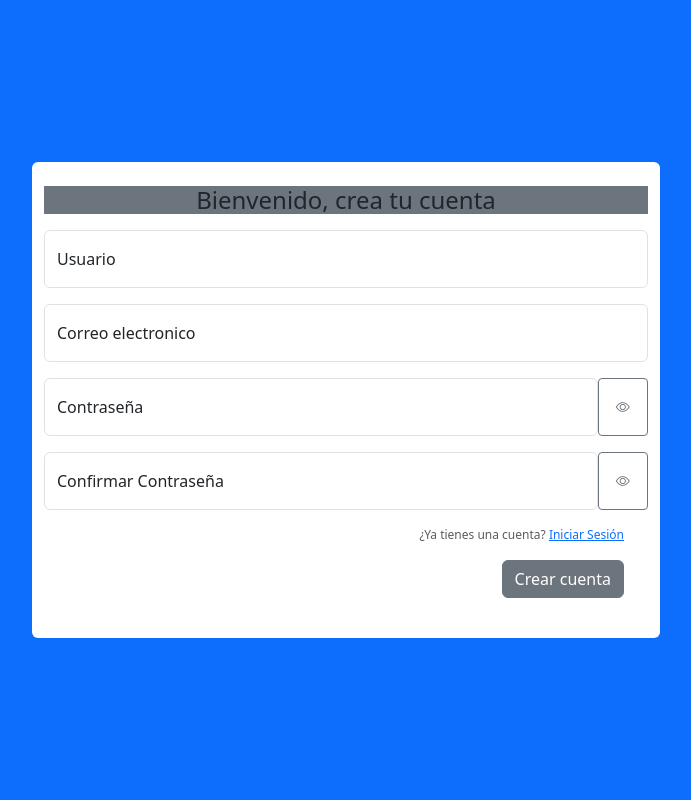
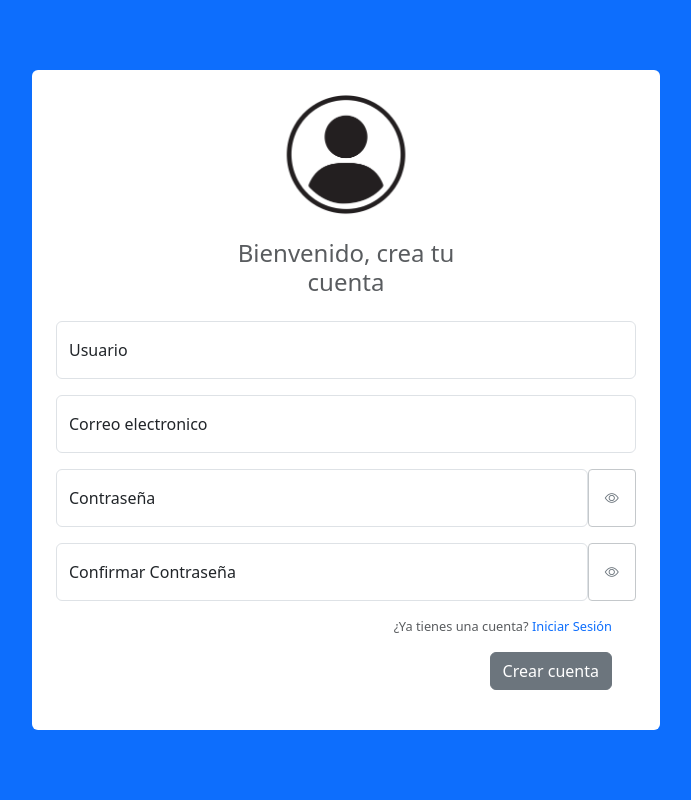
Before and after one commit to jss930/AvanceIngSoftware, a Django app: page /register/ in a window 1280 px wide. Shown: the whole page, without its empty margins (294-985 px from the left). Run offline with Django 5.2, Linux system fonts and the light colour scheme.

Commit message:
Style: terminar fronted de la pagina registro

```diff
--- a/web/templates/register.html
+++ b/web/templates/register.html
@@ -10,11 +10,17 @@
 <link
   rel="stylesheet"
   href="https://cdn.jsdelivr.net/npm/bootstrap-icons@1.11.3/font/bootstrap-icons.min.css" />
+{% load static %}
 
 <div class="container-fluid m-0 row bg-primary" style="min-height: 100%">
-  <main class="form-signin col-md-6 py-4 m-auto bg-white rounded">
-    <div class="container-fluid bg-secondary">
-      <h4 class="text-center mb-3">Bienvenido, crea tu cuenta</h4>
+  <main class="form-signin row col-md-6 py-4 m-auto bg-white rounded">
+    <div class="container-fluid col col-md-6">
+      <img
+        src="{% static 'images/user-icon.webp' %}"
+        class="img-fluid w-100 mx-auto d-block mb-4"
+        style="max-width: 200px"
+        alt="user-icon" />
+      <h4 class="text-center mb-4 text-muted">Bienvenido, crea tu cuenta</h4>
     </div>
     <form action="" method="post" id="registro-form" novalidate>
       <div class="form-floating mb-3">
@@ -38,29 +44,8 @@
         <label for="email">Correo electronico</label>
         <div class="invalid-feedback">Ingresa un correo válido.</div>
       </div>
-
-      {% comment %}
-      <div class="form-floating mb-3 position-relative">
-        <input
-          type="password"
-          class="form-control password-input"
-          id="password1"
-          placeholder="Contraseña"
-          required />
-        <label for="password1">Password</label>
-        <button
-          type="button"
-          class="position-absolute end-0 top-0 m-3 me-4 btn btn-outline-secondary btn-sm toggle-password">
-          <i class="bi bi-eye toggle-icon"></i>
-        </button>
-        <div class="invalid-feedback">
-          Ingresa una contraseña válido (tamaño >5).
-        </div>
-      </div>
-      {% endcomment %}
-
-      <div class="position-relative d-flex w-100">
-        <div class="form-floating mb-3 position-relative col-11">
+      <div class="position-relative mb-3">
+        <div class="form-floating position-relative col-11 d-flex w-100">
           <input
             type="password"
             class="form-control password-input"
@@ -68,19 +53,19 @@
             placeholder="Contraseña"
             required />
           <label for="password1">Contraseña</label>
-          <div class="invalid-feedback position-absolute">
-            Ingresa una contraseña válido (tamaño >5).
-          </div>
+          <button
+            type="button"
+            class="btn btn-outline-secondary btn-sm toggle-password col-1 border-secondary-subtle">
+            <i class="bi bi-eye toggle-icon"></i>
+          </button>
         </div>
-        <button
-          type="button"
-          class="btn btn-outline-secondary btn-sm toggle-password mb-3 col-1">
-          <i class="bi bi-eye toggle-icon"></i>
-        </button>
+        <div class="invalid-feedback">
+          Ingresa una contraseña válido (tamaño >5).
+        </div>
       </div>
 
-      <div class="position-relative d-flex w-100">
-        <div class="form-floating mb-3 position-relative col-11">
+      <div class="position-relative mb-3">
+        <div class="form-floating position-relative col-11 d-flex w-100">
           <input
             type="password"
             class="form-control password-input"
@@ -88,37 +73,22 @@
             placeholder="Confirmar contraseña"
             required />
           <label for="password2">Confirmar Contraseña</label>
-          <div class="invalid-feedback position-absolute">
-            Las contraseñas no coinciden.
-          </div>
+          <button
+            type="button"
+            class="btn btn-outline-secondary btn-sm toggle-password col-1 border-secondary-subtle">
+            <i class="bi bi-eye toggle-icon"></i>
+          </button>
         </div>
-        <button
-          type="button"
-          class="btn btn-outline-secondary btn-sm toggle-password mb-3 col-1">
-          <i class="bi bi-eye toggle-icon"></i>
-        </button>
+        <div class="invalid-feedback">Las contraseñas no coinciden.</div>
       </div>
 
-      {% comment %}
-      <div class="form-floating mb-3 position-relative">
-        <input
-          type="password"
-          class="form-control password-input"
-          id="password2"
-          placeholder="Confirmar contraseña"
-          required />
-        <label for="password2">Confirmar Contraseña</label>
-        <button
-          type="button"
-          class="position-absolute end-0 top-0 m-3 btn btn-outline-secondary btn-sm toggle-password">
-          <i class="bi bi-eye toggle-icon"></i>
-        </button>
-        <div class="invalid-feedback">Las contraseñas no coinciden.</div>
-      </div>
-      {% endcomment %}
-      <p class="text-muted text-end pe-4" style="font-size: 0.75rem">
+      <p class="text-muted text-end pe-4" style="font-size: 0.8em">
         ¿Ya tienes una cuenta?
-        <a href="{%url 'login'%}" class="">Iniciar Sesión</a>
+        <a
+          href="{%url 'login'%}"
+          class="link-offset-1-hover link-underline link-underline-opacity-0 link-underline-opacity-75-hover"
+          >Iniciar Sesión</a
+        >
       </p>
       <div class="d-flex justify-content-end pe-4">
         <button type="submit" class="btn btn-secondary">Crear cuenta</button>
@@ -176,13 +146,13 @@
 
     // Validar contraseña no vacía y longitud mínima
     if (password1.value.length < 6) {
-      password1.classList.add("is-invalid");
+      password1.parentElement.classList.add("is-invalid");
       valid = false;
     }
 
     // Validar que las contraseñas coincidan
     if (password1.value !== password2.value) {
-      password2.classList.add("is-invalid");
+      password2.parentElement.classList.add("is-invalid");
       valid = false;
     }
 
@@ -192,45 +162,3 @@
     }
   });
 </script>
-
-{% comment %}
-<div class="row m-auto justify-content-center pt-5" style="min-height: 100vh">
-  <div class="container col-sm-10 col-lg-6 p-5">
-    <form action="php/verificar_contra.php" method="POST">
-      <input type="hidden" name="email" value="<?php echo $email; ?>" />
-      <div class="mb-3 position-relative">
-        <input
-          class="form-control p-3"
-          type="password"
-          name="password"
-          id="password-input"
-          placeholder="Dirrec"
-          required />
-      </div>
-      <div class="mb-3 position-relative">
-        <input
-          class="form-control p-3"
-          type="password"
-          name="password"
-          id="password-input"
-          placeholder="*Contraseña"
-          required />
-        <button
-          type="button"
-          id="toggle-password"
-          class="position-absolute end-0 top-0 m-3 btn btn-outline-secondary btn-sm">
-          <i id="toggle-icon" class="bi bi-eye"></i>
-        </button>
-      </div>
-      <div>
-        <a href="" class="text-secondary">¿Olvidaste tu contraseña?</a>
-      </div>
-      <div class="d-flex justify-content-end">
-        <button type="submit" class="btn btn-dark mt-3 py-3 px-5 rounded-5">
-          <strong>Iniciar sesión</strong>
-        </button>
-      </div>
-    </form>
-  </div>
-</div>
-{% endcomment %}
```
Also changed, not shown: web/static/images/user-icon.webp (added).
